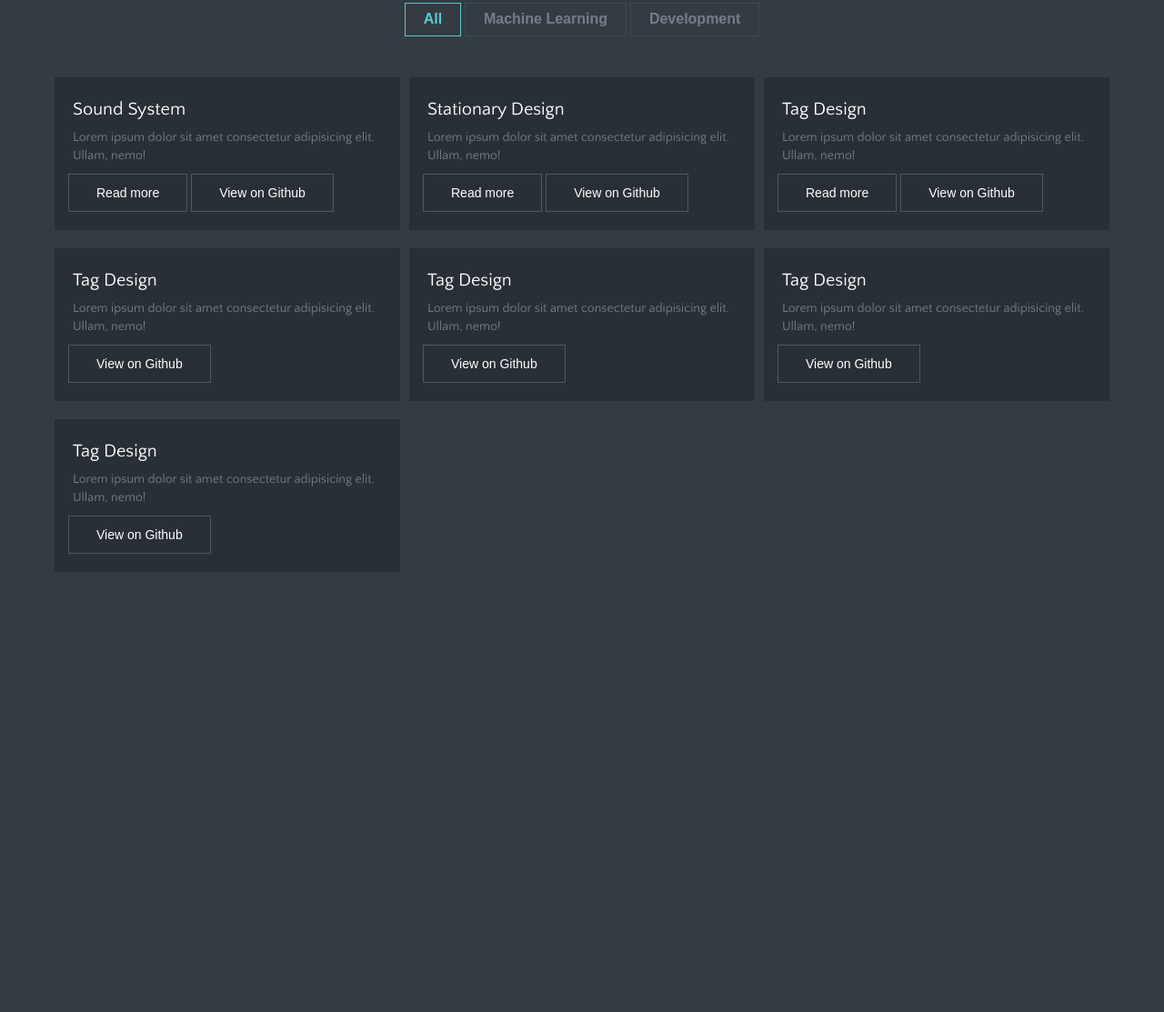
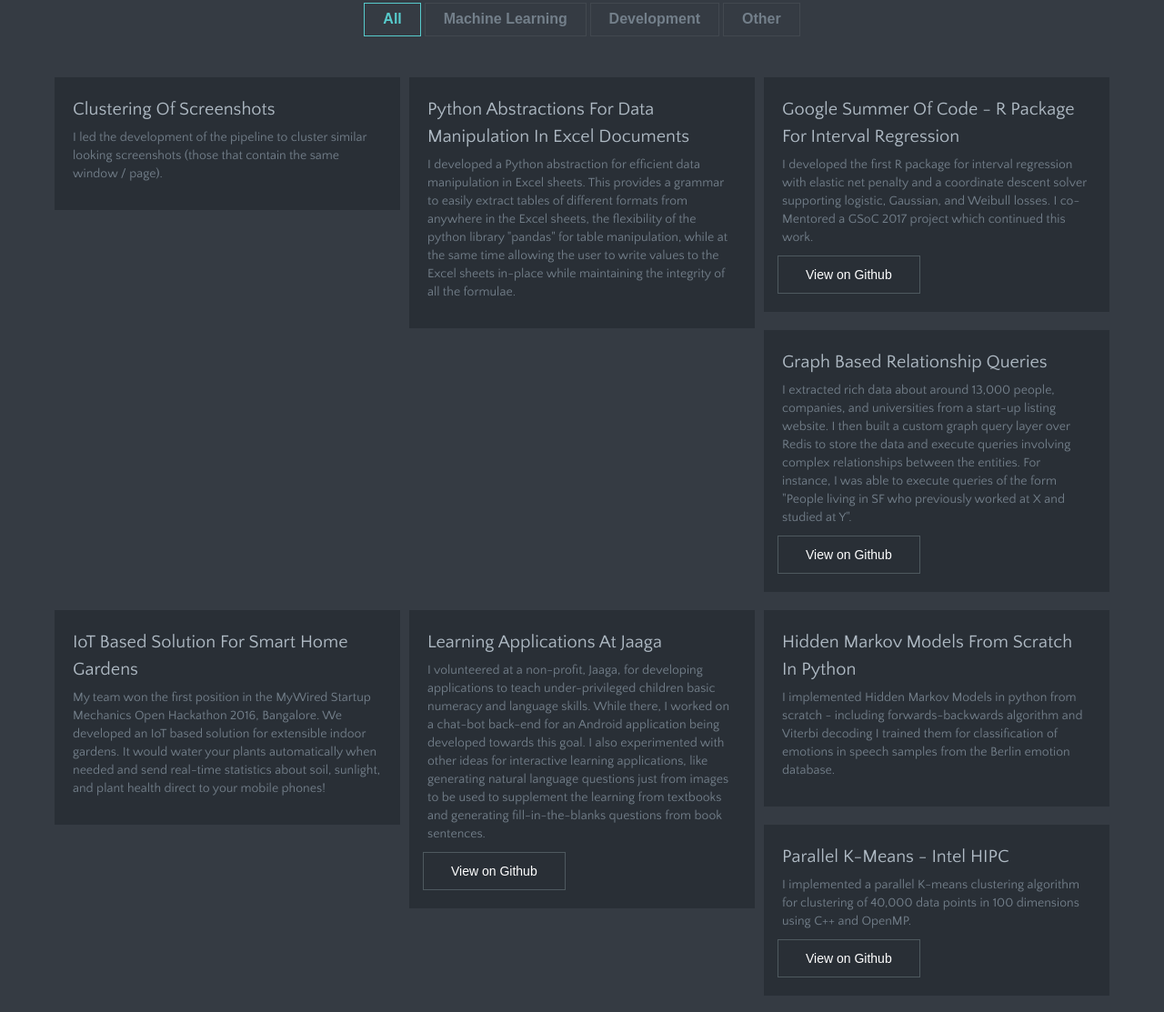
Before and after one commit to anujkhare/anujkhare.github.io, a plain HTML site: page index.html in a window 1280 px wide. Shown: the part 1118-2231 px from the top of the page at 91% size. Before the commit the page ends 1957 px from the top, so only its background shows below. Drawn offline with Linux system fonts and the light colour scheme; some packages are replaced by stand-ins of ours; a web font is replaced by a local one.

Commit message:
Updated projects with some real values

```diff
--- a/index.html
+++ b/index.html
@@ -142,11 +142,85 @@
 
                     <button type="button" data-filter=".development">Development</button>
 
+                    <button type="button" data-filter=".other">Other</button>
+
                 </div>
             </div>
         </div>
         <div class="row portfolio-items-wrapper">
             <!-- portfolio item -->
+
+
+            <div class="mix col-md-4 ml soroco">
+                <div class="portfolio-block">
+                    <article>
+                        <div class="post-block">
+                            <div class="media-wrapper">
+
+                            </div>
+
+                            <div class="content">
+                                <h3>Clustering of screenshots</h3>
+                                <p>I led the development of the pipeline to cluster similar looking screenshots (those that contain the same window / page).</p>
+                                <ul class="list-inline">
+
+
+
+                                </ul>
+                            </div>
+                        </div>
+                    </article>
+
+                </div>
+            </div>
+
+
+            <div class="mix col-md-4 development soroco">
+                <div class="portfolio-block">
+                    <article>
+                        <div class="post-block">
+                            <div class="media-wrapper">
+
+                            </div>
+
+                            <div class="content">
+                                <h3>Python abstractions for data manipulation in Excel documents</h3>
+                                <p>I developed a Python abstraction for efficient data manipulation in Excel sheets. This provides a grammar to easily extract tables of different formats from anywhere in the Excel sheets, the flexibility of the python library &#34;pandas&#34; for table manipulation, while at the same time allowing the user to write values to the Excel sheets in-place while maintaining the integrity of all the formulae.</p>
+                                <ul class="list-inline">
+
+
+
+                                </ul>
+                            </div>
+                        </div>
+                    </article>
+
+                </div>
+            </div>
+
+
+            <div class="mix col-md-4 ml">
+                <div class="portfolio-block">
+                    <article>
+                        <div class="post-block">
+                            <div class="media-wrapper">
+
+                            </div>
+
+                            <div class="content">
+                                <h3>Google Summer of Code - R package for interval regression</h3>
+                                <p>I developed the first R package for interval regression with elastic net penalty and a coordinate descent solver supporting logistic, Gaussian, and Weibull losses. I co-Mentored a GSoC 2017 project which continued this work.</p>
+                                <ul class="list-inline">
+
+                                     <a class="btn btn-transparent" href="https://github.com/anujkhare/iregnet">View on Github</a>
+
+                                </ul>
+                            </div>
+                        </div>
+                    </article>
+
+                </div>
+            </div>
 
 
             <div class="mix col-md-4 development">
@@ -158,11 +232,83 @@
                             </div>
 
                             <div class="content">
-                                <h3><a href="">Sound system</a></h3>
-                                <p>Lorem ipsum dolor sit amet consectetur adipisicing elit. Ullam, nemo!</p>
+                                <h3>Graph based relationship queries</h3>
+                                <p>I extracted rich data about around 13,000 people, companies, and universities from a start-up listing website. I then built a custom graph query layer over Redis to store the data and execute queries involving complex relationships between the entities. For instance, I was able to execute queries of the form &#34;People living in SF who previously worked at X and studied at Y&#34;.</p>
                                 <ul class="list-inline">
-                                     <a class="btn btn-transparent" href="">Read more</a>
-                                     <a class="btn btn-transparent" href="">View on Github</a>
+
+                                     <a class="btn btn-transparent" href="https://github.com/anujkhare/graphKV">View on Github</a>
+
+                                </ul>
+                            </div>
+                        </div>
+                    </article>
+
+                </div>
+            </div>
+
+
+            <div class="mix col-md-4 development other">
+                <div class="portfolio-block">
+                    <article>
+                        <div class="post-block">
+                            <div class="media-wrapper">
+
+                            </div>
+
+                            <div class="content">
+                                <h3>IoT based solution for smart home gardens</h3>
+                                <p>My team won the first position in the MyWired Startup Mechanics Open Hackathon 2016, Bangalore. We developed an IoT based solution for extensible indoor gardens. It would water your plants automatically when needed and send real-time statistics about soil, sunlight, and plant health direct to your mobile phones!</p>
+                                <ul class="list-inline">
+
+
+
+                                </ul>
+                            </div>
+                        </div>
+                    </article>
+
+                </div>
+            </div>
+
+
+            <div class="mix col-md-4 ml">
+                <div class="portfolio-block">
+                    <article>
+                        <div class="post-block">
+                            <div class="media-wrapper">
+
+                            </div>
+
+                            <div class="content">
+                                <h3>Learning applications at Jaaga</h3>
+                                <p>I volunteered at a non-profit, Jaaga, for developing applications to teach under-privileged children basic numeracy and language skills. While there, I worked on a chat-bot back-end for an Android application being developed towards this goal. I also experimented with other ideas for interactive learning applications, like generating natural language questions just from images to be used to supplement the learning from textbooks and generating fill-in-the-blanks questions from book sentences.</p>
+                                <ul class="list-inline">
+
+                                     <a class="btn btn-transparent" href="https://github.com/anujkhare/learning">View on Github</a>
+
+                                </ul>
+                            </div>
+                        </div>
+                    </article>
+
+                </div>
+            </div>
+
+
+            <div class="mix col-md-4 ml">
+                <div class="portfolio-block">
+                    <article>
+                        <div class="post-block">
+                            <div class="media-wrapper">
+
+                            </div>
+
+                            <div class="content">
+                                <h3>Hidden Markov Models from scratch in python</h3>
+                                <p>I implemented Hidden Markov Models in python from scratch - including forwards-backwards algorithm and Viterbi decoding I trained them for classification of emotions in speech samples from the Berlin emotion database.</p>
+                                <ul class="list-inline">
+
+
 
                                 </ul>
                             </div>
@@ -182,131 +328,11 @@
                             </div>
 
                             <div class="content">
-                                <h3><a href="">Stationary Design</a></h3>
-                                <p>Lorem ipsum dolor sit amet consectetur adipisicing elit. Ullam, nemo!</p>
-                                <ul class="list-inline">
-                                     <a class="btn btn-transparent" href="">Read more</a>
-                                     <a class="btn btn-transparent" href="">View on Github</a>
-
-                                </ul>
-                            </div>
-                        </div>
-                    </article>
-
-                </div>
-            </div>
-
-
-            <div class="mix col-md-4 ml photography">
-                <div class="portfolio-block">
-                    <article>
-                        <div class="post-block">
-                            <div class="media-wrapper">
-
-                            </div>
-
-                            <div class="content">
-                                <h3><a href="">Tag Design</a></h3>
-                                <p>Lorem ipsum dolor sit amet consectetur adipisicing elit. Ullam, nemo!</p>
-                                <ul class="list-inline">
-                                     <a class="btn btn-transparent" href="">Read more</a>
-                                     <a class="btn btn-transparent" href="">View on Github</a>
-
-                                </ul>
-                            </div>
-                        </div>
-                    </article>
-
-                </div>
-            </div>
-
-
-            <div class="mix col-md-4 ml photography">
-                <div class="portfolio-block">
-                    <article>
-                        <div class="post-block">
-                            <div class="media-wrapper">
-
-                            </div>
-
-                            <div class="content">
-                                <h3><a href="">Tag Design</a></h3>
-                                <p>Lorem ipsum dolor sit amet consectetur adipisicing elit. Ullam, nemo!</p>
+                                <h3>Parallel K-means - Intel HIPC</h3>
+                                <p>I implemented a parallel K-means clustering algorithm for clustering of 40,000 data points in 100 dimensions using C&#43;&#43; and OpenMP.</p>
                                 <ul class="list-inline">
 
-                                     <a class="btn btn-transparent" href="">View on Github</a>
-
-                                </ul>
-                            </div>
-                        </div>
-                    </article>
-
-                </div>
-            </div>
-
-
-            <div class="mix col-md-4 ml photography">
-                <div class="portfolio-block">
-                    <article>
-                        <div class="post-block">
-                            <div class="media-wrapper">
-
-                            </div>
-
-                            <div class="content">
-                                <h3><a href="">Tag Design</a></h3>
-                                <p>Lorem ipsum dolor sit amet consectetur adipisicing elit. Ullam, nemo!</p>
-                                <ul class="list-inline">
-
-                                     <a class="btn btn-transparent" href="">View on Github</a>
-
-                                </ul>
-                            </div>
-                        </div>
-                    </article>
-
-                </div>
-            </div>
-
-
-            <div class="mix col-md-4 ml photography">
-                <div class="portfolio-block">
-                    <article>
-                        <div class="post-block">
-                            <div class="media-wrapper">
-
-                            </div>
-
-                            <div class="content">
-                                <h3><a href="">Tag Design</a></h3>
-                                <p>Lorem ipsum dolor sit amet consectetur adipisicing elit. Ullam, nemo!</p>
-                                <ul class="list-inline">
-
-                                     <a class="btn btn-transparent" href="">View on Github</a>
-
-                                </ul>
-                            </div>
-                        </div>
-                    </article>
-
-                </div>
-            </div>
-
-
-            <div class="mix col-md-4 ml photography">
-                <div class="portfolio-block">
-                    <article>
-                        <div class="post-block">
-                            <div class="media-wrapper">
-
-                            </div>
-
-                            <div class="content">
-                                <h3><a href="">Tag Design</a></h3>
-                                <p>Lorem ipsum dolor sit amet consectetur adipisicing elit. Ullam, nemo!</p>
-                                <ul class="list-inline">
-
-                                     <a class="btn btn-transparent" href="">View on Github</a>
+                                     <a class="btn btn-transparent" href="https://github.com/anujkhare/hipc_intel">View on Github</a>
 
                                 </ul>
                             </div>
```
Also changed, not shown: 404.html (added, +1 -0 lines).
